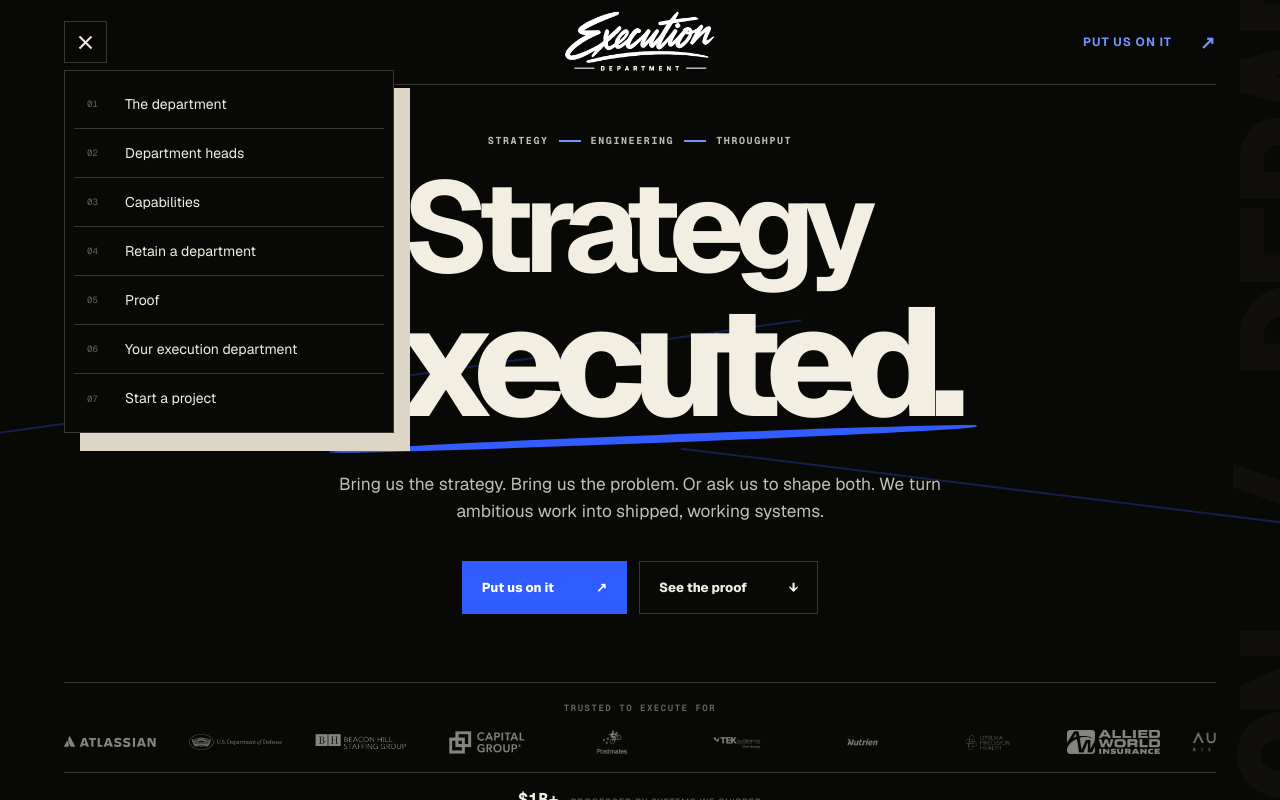
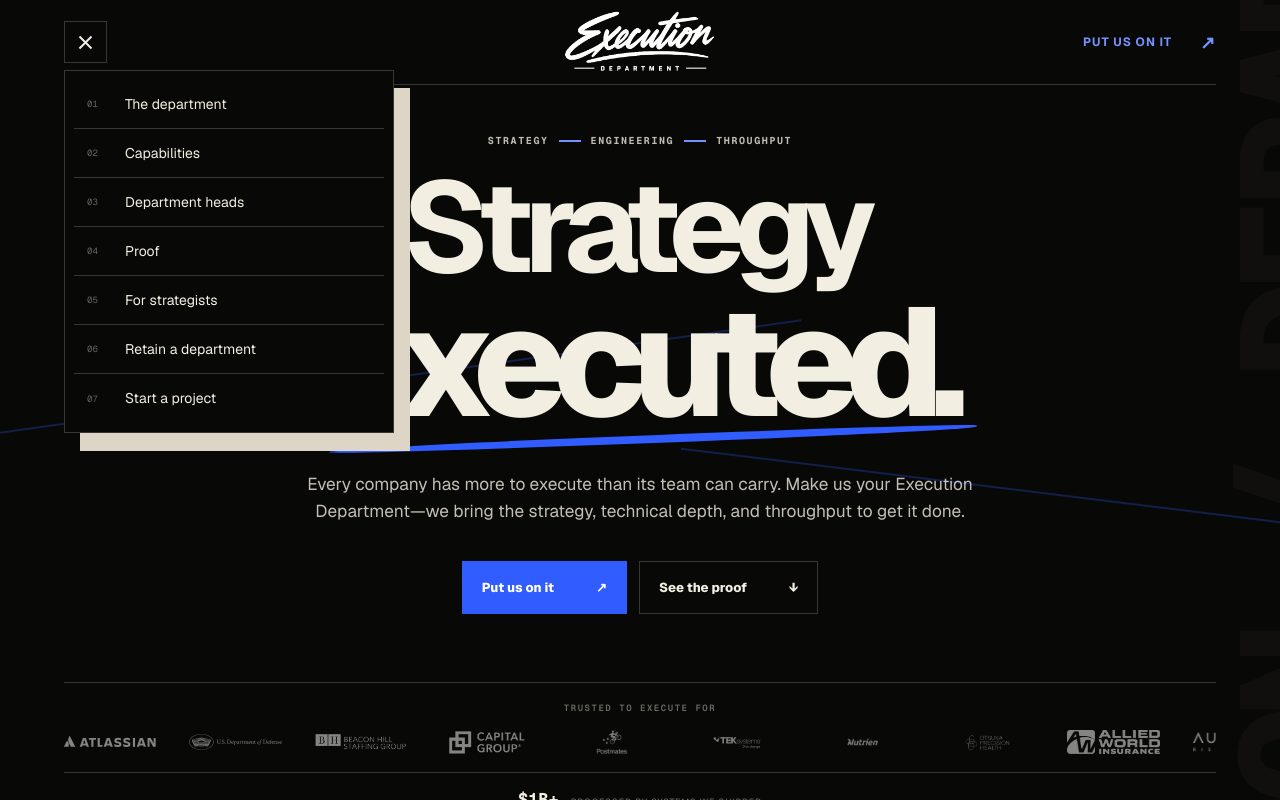
Before and after one commit to dSaulJameson/worksforreal-site, a Next.js app: page / in a window 1280 px wide. Both pictures are taken after a click on the heading "Open navigation". Shown: the top 800 px of the page. Built offline with nearby package versions, Linux system fonts and the light colour scheme.

Commit message:
Separate company and strategist positioning

```diff
--- a/app/globals.css
+++ b/app/globals.css
@@ -103,10 +103,10 @@ button, input, textarea { font: inherit; }
 .partner-audience { margin: 0; color: #fff; font-size: clamp(42px, 5.5vw, 84px); font-weight: 680; line-height: .94; letter-spacing: -.06em; }
 .partner-audience span { color: var(--blue-bright); }
 .partners-head > div > p { margin: 30px 0 0; max-width: 620px; color: rgba(243, 238, 226, .86); font-size: 18px; line-height: 1.65; }
-.superstar-line { position: relative; z-index: 1; margin: 0 calc(clamp(22px, 5vw, 76px) * -1); padding: clamp(42px, 5vw, 72px) clamp(22px, 5vw, 76px); background: var(--blue); color: #fff; display: grid; grid-template-columns: .38fr 1fr; align-items: baseline; gap: 30px; transform: rotate(-1.1deg) scale(1.01); }
-.superstar-line span { font: 700 clamp(16px, 1.5vw, 22px) var(--font-geist-mono); letter-spacing: -.02em; }
-.superstar-line strong { font-size: clamp(48px, 7.3vw, 112px); line-height: .9; letter-spacing: -.07em; }
-.partner-grid { display: grid; grid-template-columns: repeat(3, 1fr); margin-top: 90px; border-top: 1px solid var(--line); border-left: 1px solid var(--line); }
+.partner-promise { position: relative; z-index: 1; padding: 27px 0; border-top: 1px solid var(--line); border-bottom: 1px solid var(--line); display: grid; grid-template-columns: .75fr 1.25fr; gap: 7vw; align-items: center; }
+.partner-promise strong { color: var(--blue-bright); font-size: clamp(22px, 2.5vw, 36px); line-height: 1; letter-spacing: -.045em; }
+.partner-promise p { margin: 0; max-width: 680px; color: rgba(243, 238, 226, .84); font-size: 17px; line-height: 1.6; }
+.partner-grid { display: grid; grid-template-columns: repeat(3, 1fr); margin-top: 42px; border-top: 1px solid var(--line); border-left: 1px solid var(--line); }
 .partner-grid article { min-height: 330px; padding: 25px 30px 32px; border-right: 1px solid var(--line); border-bottom: 1px solid var(--line); display: flex; flex-direction: column; }
 .partner-grid article > span { color: rgba(243, 238, 226, .4); font: 560 10px var(--font-geist-mono); }
 .partner-grid h3 { margin: auto 0 17px; font-size: clamp(27px, 3vw, 43px); line-height: 1; letter-spacing: -.05em; }
@@ -258,7 +258,7 @@ footer > div { display: flex; gap: 18px; color: rgba(243, 238, 226, .65); font-s
   .execution-loop > div, .execution-loop > div:nth-child(n+3) { min-height: 170px; border-right: 0; border-top: 1px solid var(--dark-line); }
   .execution-loop > div:first-child { border-top: 0; }
   .partners-head { margin: 56px 0 64px; }
-  .superstar-line { grid-template-columns: 1fr; gap: 16px; padding-top: 45px; padding-bottom: 48px; }
+  .partner-promise { grid-template-columns: 1fr; gap: 14px; }
   .partner-grid { grid-template-columns: 1fr; margin-top: 70px; }
   .partner-grid article { min-height: 260px; }
   .partner-footer { grid-template-columns: 1fr; }
--- a/app/page.tsx
+++ b/app/page.tsx
@@ -108,11 +108,11 @@ export default function Home() {
             <summary aria-label="Open navigation"><span /><span /></summary>
             <nav aria-label="Primary navigation">
               <a href="#department"><span>01</span>The department</a>
-              <a href="#about"><span>02</span>Department heads</a>
-              <a href="#capabilities"><span>03</span>Capabilities</a>
-              <a href="#leverage"><span>04</span>Retain a department</a>
-              <a href="#work"><span>05</span>Proof</a>
-              <a href="#partners"><span>06</span>Your execution department</a>
+              <a href="#capabilities"><span>02</span>Capabilities</a>
+              <a href="#about"><span>03</span>Department heads</a>
+              <a href="#work"><span>04</span>Proof</a>
+              <a href="#partners"><span>05</span>For strategists</a>
+              <a href="#leverage"><span>06</span>Retain a department</a>
               <a href="#contact"><span>07</span>Start a project</a>
             </nav>
           </details>
@@ -131,7 +131,7 @@ export default function Home() {
             <span className="cycling-stage"><span className={`cycling-word ${disciplines[activeWord].length > 14 ? 'cycling-word-long' : ''}`} key={disciplines[activeWord]}>{disciplines[activeWord]}</span></span>
             <span className="executed">Executed.</span>
           </h1>
-          <p className="hero-copy">Bring us the strategy. Bring us the problem. Or ask us to shape both. We turn ambitious work into shipped, working systems.</p>
+          <p className="hero-copy">Every company has more to execute than its team can carry. Make us your Execution Department—we bring the strategy, technical depth, and throughput to get it done.</p>
           <div className="hero-actions">
             <a className="button button-primary" href="https://tidycal.com/dsauljameson/15-minute-meeting">Put us on it <span>↗</span></a>
             <a className="button button-secondary" href="#work">See the proof <span>↓</span></a>
@@ -170,8 +170,23 @@ export default function Home() {
         </div>
       </section>
 
+      <section className="capabilities section-pad" id="capabilities">
+        <div className="section-kicker"><span>02</span><span>What we execute</span></div>
+        <div className="section-heading-row">
+          <h2>The whole department.<br /><em>On demand.</em></h2>
+          <p>Two senior technical founders stay close to the question, the architecture, and the release. Bring a defined build or a problem that still needs shaping.</p>
+        </div>
+        <div className="capability-list">
+          {capabilities.map(([number, title, copy]) => (
+            <article className="capability-row" key={number}>
+              <span>{number}</span><h3>{title}</h3><p>{copy}</p><b aria-hidden="true">↗</b>
+            </article>
+          ))}
+        </div>
+      </section>
+
       <section className="about section-pad" id="about">
-        <div className="section-kicker light"><span>02</span><span>Department heads</span></div>
+        <div className="section-kicker light"><span>03</span><span>Department heads</span></div>
         <div className="about-intro">
           <h2>Software depth.<br />Machine-learning depth.<br /><em>One accountable team.</em></h2>
           <p>Execution Department brings together two complementary builders. Stephan goes deepest on software and systems. Saul goes deepest on ML and data. Both can carry a hard technical problem from strategy through production.</p>
@@ -200,23 +215,52 @@ export default function Home() {
         </div>
       </section>
 
-      <section className="capabilities section-pad" id="capabilities">
-        <div className="section-kicker"><span>03</span><span>What we execute</span></div>
+      <section className="work section-pad" id="work">
+        <div className="section-kicker light"><span>04</span><span>Selected proof</span></div>
         <div className="section-heading-row">
-          <h2>The whole department.<br /><em>On demand.</em></h2>
-          <p>Two senior technical founders stay close to the question, the architecture, and the release. Bring a defined build or a problem that still needs shaping.</p>
+          <h2>Not proposed.<br /><em>Executed.</em></h2>
+          <p>Representative work across machine learning, software products, operational systems, and secure AI.</p>
         </div>
-        <div className="capability-list">
-          {capabilities.map(([number, title, copy]) => (
-            <article className="capability-row" key={number}>
-              <span>{number}</span><h3>{title}</h3><p>{copy}</p><b aria-hidden="true">↗</b>
+        <div className="project-list">
+          {projects.map((project) => (
+            <article className="project" key={project.number}>
+              <div className="project-index"><span>{project.number}</span><p>{project.label}</p></div>
+              <div className="project-metric">{project.metric}</div>
+              <div className="project-story"><h3>{project.title}</h3><p>{project.copy}</p><div>{project.tags.map((tag) => <span key={tag}>{tag}</span>)}</div></div>
             </article>
           ))}
         </div>
       </section>
 
+      <section className="partners section-pad" id="partners">
+        <div className="section-kicker light"><span>05</span><span>For strategists, advisors + agencies</span></div>
+        <div className="partners-head">
+          <p className="partner-audience">You bring the strategy.<br /><span>We bring the engineers.</span></p>
+          <div>
+            <h2>Technical execution<br /><em>that keeps clients happy.</em></h2>
+            <p>You can see the move and own the client relationship. We provide the senior technical bench to build it. Bring us into the room as your client-facing technical team, or keep us quietly behind your brand.</p>
+          </div>
+        </div>
+        <div className="partner-promise"><strong>Visible or invisible. Your call.</strong><p>Our job is to execute the strategy, protect the relationship, and keep your client happy.</p></div>
+        <div className="partner-grid">
+          {partnerModes.map((mode) => (
+            <article key={mode.number}>
+              <span>{mode.number}</span>
+              <h3>{mode.title}</h3>
+              <p>{mode.copy}</p>
+            </article>
+          ))}
+        </div>
+        <div className="partner-footer">
+          <div><span>YOUR CLIENT</span><strong>Your lead stays intact.</strong></div>
+          <div><span>OUR BENCH</span><strong>Senior builders, on demand.</strong></div>
+          <div><span>ONE OUTCOME</span><strong>Delivered without drama.</strong></div>
+          <a href="#contact">Expand your delivery capacity <span>↗</span></a>
+        </div>
+      </section>
+
       <section className="leverage section-pad" id="leverage">
-        <div className="section-kicker leverage-kicker"><span>04</span><span>An alternative to one more hire</span></div>
+        <div className="section-kicker leverage-kicker"><span>06</span><span>An alternative to one more hire</span></div>
         <div className="leverage-head">
           <h2>Don&apos;t hire one role.<br /><em>Retain a department.</em></h2>
           <p>A single senior technical hire can cost a couple hundred thousand dollars a year once salary, recruiting, benefits, and overhead land. For less than half of that, you can put an entire bench of senior technical experience behind the work.</p>
@@ -236,50 +280,6 @@ export default function Home() {
           </article>
         </div>
         <div className="leverage-foot"><p>More range. Less fixed cost. No single-hire bottleneck.</p><a href="#contact">Retain the department <span>↗</span></a></div>
-      </section>
-
-      <section className="work section-pad" id="work">
-        <div className="section-kicker light"><span>05</span><span>Selected proof</span></div>
-        <div className="section-heading-row">
-          <h2>Not proposed.<br /><em>Executed.</em></h2>
-          <p>Representative work across machine learning, software products, operational systems, and secure AI.</p>
-        </div>
-        <div className="project-list">
-          {projects.map((project) => (
-            <article className="project" key={project.number}>
-              <div className="project-index"><span>{project.number}</span><p>{project.label}</p></div>
-              <div className="project-metric">{project.metric}</div>
-              <div className="project-story"><h3>{project.title}</h3><p>{project.copy}</p><div>{project.tags.map((tag) => <span key={tag}>{tag}</span>)}</div></div>
-            </article>
-          ))}
-        </div>
-      </section>
-
-      <section className="partners section-pad" id="partners">
-        <div className="section-kicker light"><span>06</span><span>For people with something to move</span></div>
-        <div className="partners-head">
-          <p className="partner-audience">Product. Leadership.<br /><span>Sales. Marketing.<br />Strategy. AI.</span></p>
-          <div>
-            <h2>We want to be your<br /><em>Execution Department.</em></h2>
-            <p>Whether you are a CEO, a product leader, in sales or marketing, a strategist, an advisor, an agency, or building in AI—we are the technical partner and throughput behind the work. Client-facing when you want us. Invisible when you don&apos;t.</p>
-          </div>
-        </div>
-        <div className="superstar-line"><span>Our job:</span><strong>Make you look like a superstar.</strong></div>
-        <div className="partner-grid">
-          {partnerModes.map((mode) => (
-            <article key={mode.number}>
-              <span>{mode.number}</span>
-              <h3>{mode.title}</h3>
-              <p>{mode.copy}</p>
-            </article>
-          ))}
-        </div>
-        <div className="partner-footer">
-          <div><span>YOUR CLIENT</span><strong>Your lead stays intact.</strong></div>
-          <div><span>OUR BENCH</span><strong>Senior builders, on demand.</strong></div>
-          <div><span>ONE OUTCOME</span><strong>Delivered without drama.</strong></div>
-          <a href="#contact">Expand your delivery capacity <span>↗</span></a>
-        </div>
       </section>
 
       <section className="contact section-pad" id="contact">
```
